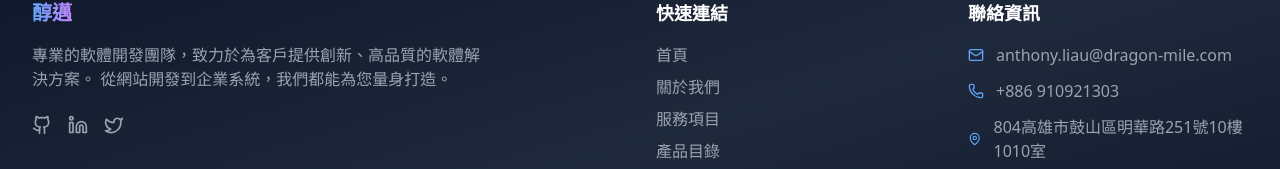
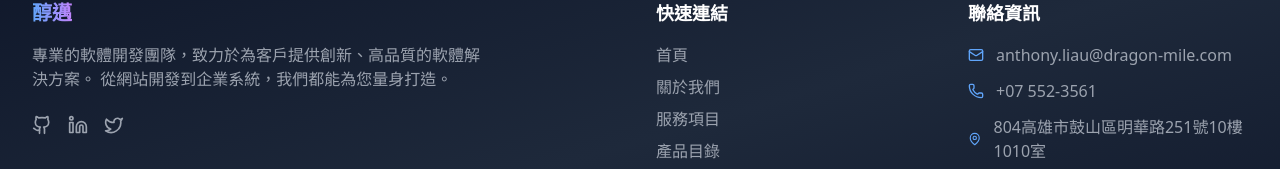
Before and after one commit to dragonmilec/ChunMai_Web, a React (Vite) app in the folder companywebsite/: page /contact in a window 1280 px wide. Shown: the part 2159-2328 px from the top of the page. Built offline with nearby package versions, Linux system fonts and the light colour scheme.

Commit message:
電話號碼修改

```diff
--- a/companywebsite/src/components/Footer.tsx
+++ b/companywebsite/src/components/Footer.tsx
@@ -84,7 +84,7 @@ const Footer = () => {
                             </li>
                             <li className="flex items-center space-x-3 text-gray-400">
                                 <Phone className="h-4 w-4 text-blue-400" />
-                                <span>+886 910921303</span>
+                                <span>+07 552-3561</span>
                             </li>
                             <li className="flex items-center space-x-3 text-gray-400">
                                 <MapPin className="h-4 w-4 text-blue-400" />
```
